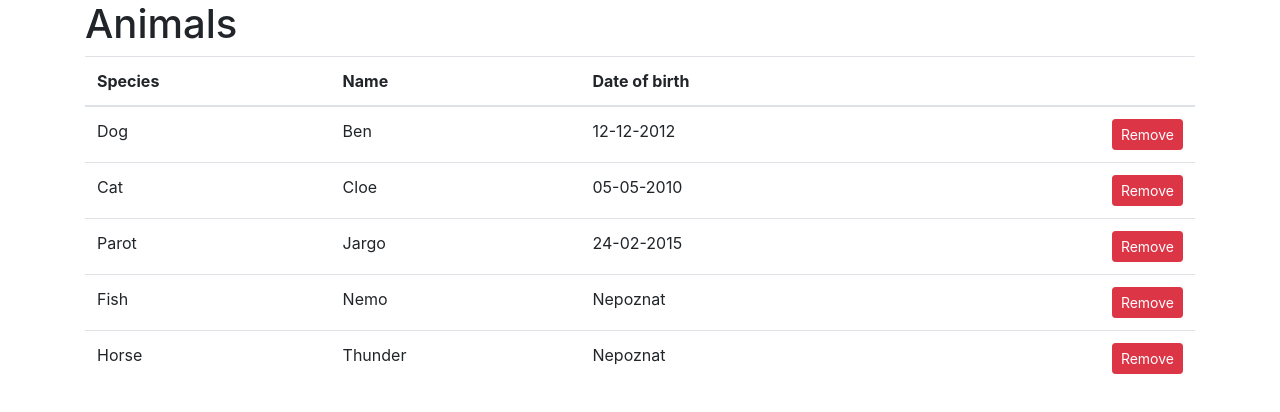
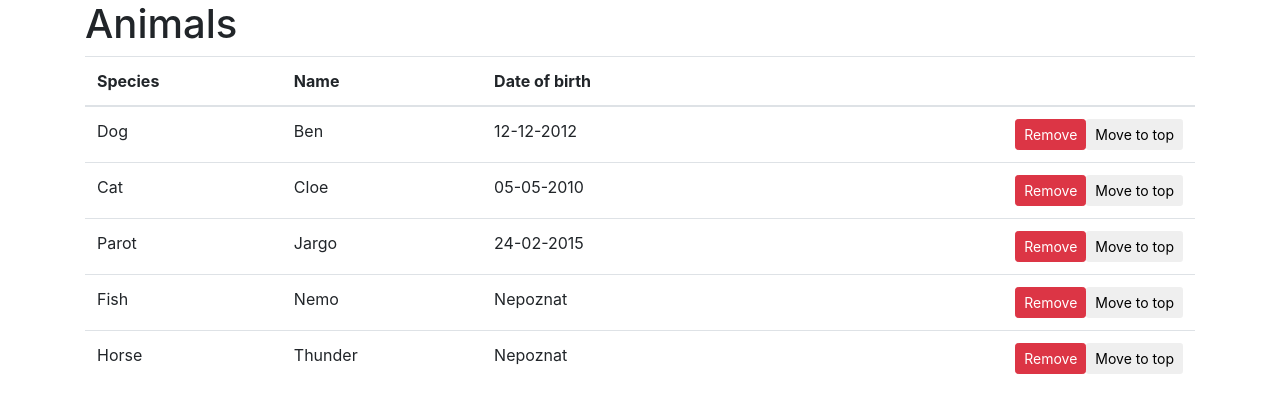
Before and after one commit to Vivify-Ideas/vivify-academy-zoo, a Vue app: page / in a window 1280 px wide. Shown: the top 412 px of the page. Built offline with nearby package versions, Linux system fonts and the light colour scheme.

Commit message:
Zadatak 4

```diff
--- a/src/components/AnimalList.vue
+++ b/src/components/AnimalList.vue
@@ -17,6 +17,7 @@
           <td>{{ animal.dateOfBirth ? animal.dateOfBirth : 'Nepoznat' }}</td>
           <td class="text-right">
             <button class="btn btn-danger btn-sm" @click="remove(animal)">Remove</button>
+            <button class="btn btn-default btn-sm" @click="moveToTop(animal)">Move to top</button>
           </td>
         </tr>
       </tbody>
@@ -62,6 +63,10 @@ export default {
     remove(animal) {
       const index = this.animals.indexOf(animal);
 		  this.animals.splice(index, 1);
+    },
+    moveToTop(animal) {
+      this.remove(animal);
+      this.animals.unshift(animal);
     }
   }
 };
```
